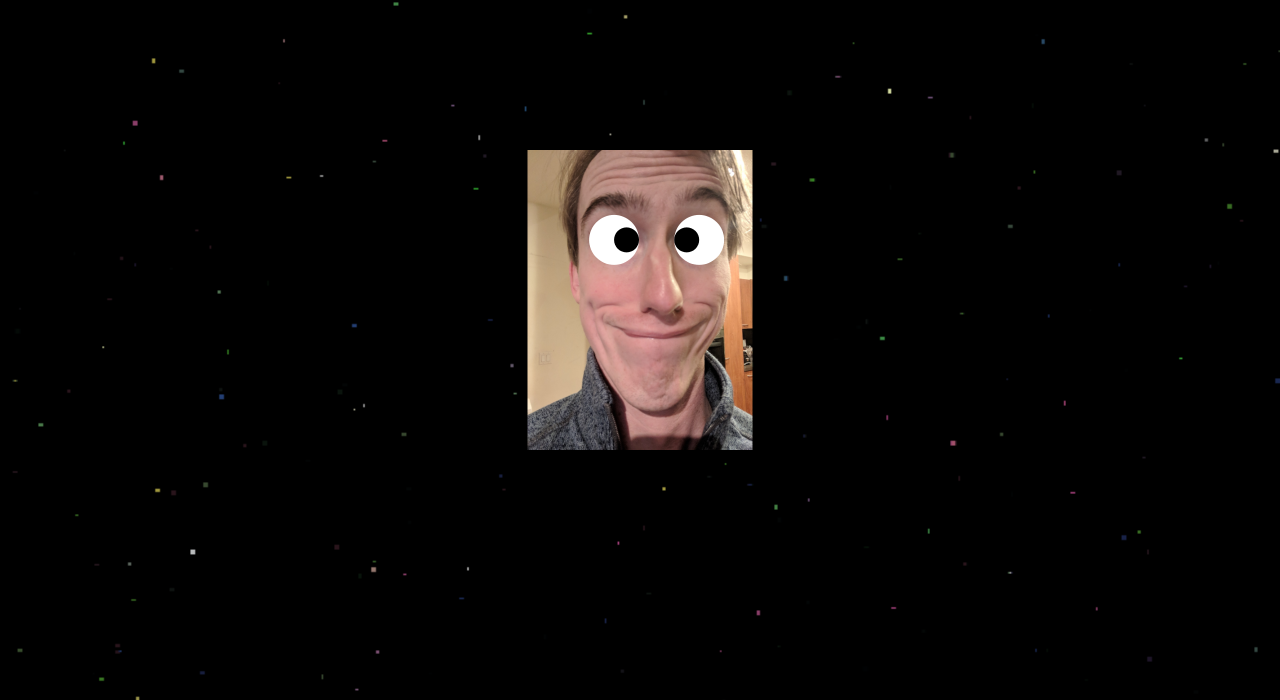
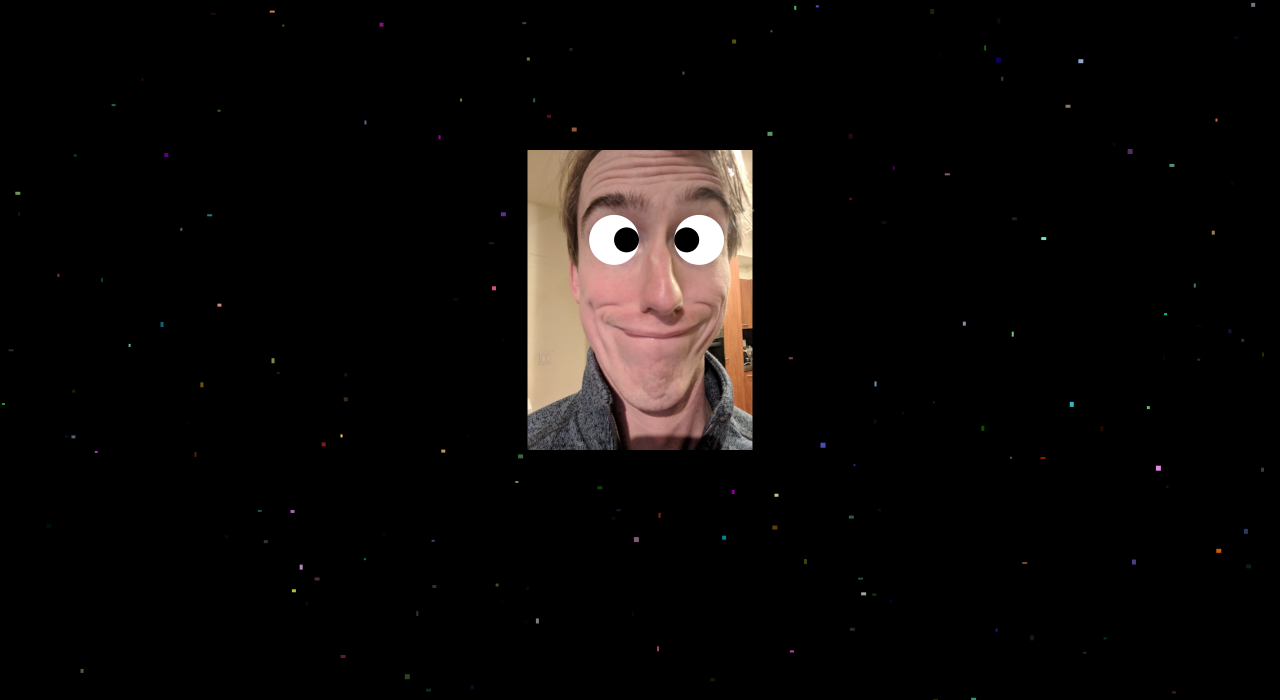
Before and after one commit to vanchagreen/therichardgreen, a website: page public/landingPage/index.html in a window 1280 px wide. Shown: the part 100-800 px from the top of the page. Drawn offline with Linux system fonts and the light colour scheme; animation ran at ten frames a second.

Commit message:
Replaced starfield gif with canvas

```diff
--- /dev/null
+++ b/public/landingPage/code.js
@@ -0,0 +1,158 @@
+function getRandomInt(min, max) {
+  min = Math.ceil(min);
+  max = Math.floor(max);
+  return Math.floor(Math.random() * (max - min + 1)) + min; //The maximum is inclusive and the minimum is inclusive
+}
+
+const canvas = document.getElementsByTagName('canvas')[0];
+const ctx = canvas.getContext('2d');
+
+const imageHeight = 300;
+const imageWidth = imageHeight / 1.335;
+
+let xImageOffset, yImageOffset, eyeRadius, pupilRadius, leftEyeX, rightEyeX, eyeY, mouseX, mouseY;
+const stars = [];
+
+function initializeCanvas() {
+  canvas.width = 2 * window.innerWidth;
+  canvas.height = 2 * window.innerHeight;
+  canvas.style.width = canvas.width / 2 + 'px';
+  canvas.style.height = canvas.height / 2 + 'px';
+  ctx.scale(2, 2);
+
+  xImageOffset = (window.innerWidth / 2) - (imageWidth / 2)
+  yImageOffset = (window.innerHeight / 2) - (imageHeight / 2)
+
+  eyeRadius = imageWidth / 9;
+  pupilRadius = eyeRadius / 2;
+  leftEyeX = xImageOffset + imageWidth / 2.6;
+  rightEyeX = xImageOffset + imageWidth / 1.31;
+  eyeY = yImageOffset + imageWidth / 2.5;
+
+  mouseX = leftEyeX + ((rightEyeX - leftEyeX) / 2);
+  mouseY = eyeY;
+
+  initializeStars();
+}
+
+function initializeStars() {
+  for(let i = 0; i < 200; i++) {
+    const opacity = Math.random();
+    stars[i] = {
+      color: [getRandomInt(0, 255), getRandomInt(0, 255), getRandomInt(0, 255)],
+      opacity,
+      opacityDir: getRandomInt(0, 1) ? -1 : 1,
+      opacitySpeed: 0.01 + getRandomInt(1, 5) / 1000,
+      height: getRandomInt(2, 5),
+      width: getRandomInt(2, 5),
+      speed: getRandomInt(1000, 5000),
+      x: (Math.random() * canvas.width / 2),
+      y: (Math.random() * canvas.height / 2),
+    }
+  }
+}
+
+function drawStars() {
+  for(const star of stars) {
+    star.x -= canvas.width / star.speed
+    star.opacity += star.opacitySpeed * star.opacityDir;
+    if (star.x < 0) star.x = canvas.width / 2;
+    if (star.opacity > 1 || star.opacity < 0.1) star.opacityDir *= -1;
+
+    ctx.fillStyle = 'rgba(' + star.color.join(',') + ',' + star.opacity + ')';
+
+    ctx.fillRect(star.x, star.y, star.width, star.height);
+  }
+}
+
+function getPupilXY(cx, cy, mx, my) {
+  const dx = mx - cx;
+  const dy = my - cy;
+  const hypotenuse = Math.sqrt((dx * dx) + (dy * dy));
+
+  if (hypotenuse < pupilRadius) {
+    return [mx, my]
+  }
+  const x = dx * (pupilRadius / hypotenuse);
+  const y = dy * (pupilRadius / hypotenuse);
+
+  return [cx + x, cy + y];
+}
+
+function drawPupils(point1, point2) {
+  ctx.fillStyle = 'black';
+  ctx.beginPath();
+  ctx.arc(point1[0], point1[1], pupilRadius, 0, 2 * Math.PI);
+  ctx.fill();
+
+  ctx.beginPath();
+  ctx.arc(point2[0], point2[1], pupilRadius, 0, 2 * Math.PI);
+  ctx.fill();
+}
+
+function drawEyes() {
+  ctx.fillStyle = 'white';
+
+  ctx.beginPath();
+  ctx.arc(leftEyeX, eyeY, eyeRadius, 0, 2 * Math.PI);
+  ctx.fill();
+
+  ctx.beginPath();
+  ctx.arc(rightEyeX, eyeY, eyeRadius, 0, 2 * Math.PI);
+  ctx.fill();
+
+  const pupilPoint1 = getPupilXY(leftEyeX, eyeY, mouseX, mouseY);
+  const pupilPoint2 = getPupilXY(rightEyeX, eyeY, mouseX, mouseY);
+
+  drawPupils(pupilPoint1, pupilPoint2);
+}
+
+function explode(mx, my) {
+  var audio = new Audio('pew.mp3');
+  audio.autoplay = 'autoplay';
+
+  const explosionImg = document.createElement('img');
+  explosionImg.src = 'explosion.gif';
+  explosionImg.style.top = my - 125 + 'px';
+  explosionImg.style.left = mx - 125 + 'px';
+  document.body.appendChild(explosionImg);
+  window.setTimeout(() => {
+    explosionImg.remove();
+  }, 1000)
+}
+
+function render() {
+  window.requestAnimationFrame(render);
+  ctx.fillStyle = 'black';
+  ctx.fillRect(0, 0, canvas.width, canvas.height);
+  drawStars();
+  ctx.drawImage(img, xImageOffset, yImageOffset, imageWidth, imageHeight);
+  canvas.style.cursor = 'auto';
+  drawEyes();
+}
+
+const img = new Image();
+img.addEventListener('load', function () {
+  initializeCanvas();
+
+  window.onmousemove = (e) => {
+    mouseX = e.clientX;
+    mouseY = e.clientY;
+  }
+
+  window.onclick = (e) => {
+    explode(e.clientX, e.clientY);
+  }
+
+  window.addEventListener('touchmove', (e) => {
+    mouseX = e.targetTouches[0].clientX;
+    mouseY = e.targetTouches[0].clientY;
+  });
+
+  window.onresize = (e) => {
+    initializeCanvas();
+  }
+
+  render();
+}, false);
+img.src = 'optimized_face.jpeg';
--- a/public/landingPage/googlyEyes.js
+++ /dev/null
@@ -1,125 +0,0 @@
-const canvas = document.getElementsByTagName('canvas')[0];
-const ctx = canvas.getContext('2d');
-
-canvas.width = 2 * window.innerWidth;
-canvas.height = 2 * window.innerHeight;
-canvas.style.width = canvas.width / 2 + 'px';
-canvas.style.height = canvas.height / 2 + 'px';
-ctx.scale(2, 2);
-
-const imageHeight = 300;
-const imageWidth = imageHeight / 1.335;
-
-const xImageOffset = (window.innerWidth / 2) - (imageWidth / 2)
-const yImageOffset = (window.innerHeight / 2) - (imageHeight / 2)
-
-const eyeRadius = imageWidth / 9;
-const pupilRadius = eyeRadius / 2;
-const leftEyeX = xImageOffset + imageWidth / 2.6;
-const rightEyeX = xImageOffset + imageWidth / 1.31;
-const eyeY = yImageOffset + imageWidth / 2.5;
-
-const img = new Image();
-img.addEventListener('load', function () {
-  ctx.drawImage(img, xImageOffset, yImageOffset, imageWidth, imageHeight);
-  window.onmousemove = (e) => {
-    window.requestAnimationFrame(() => updateEyes(e.clientX, e.clientY));
-  }
-
-  window.onclick = (e) => {
-    fireLaser(e.clientX, e.clientY);
-  }
-
-  updateEyes(leftEyeX + ((rightEyeX - leftEyeX) / 2), eyeY);
-}, false);
-img.src = 'optimized_face.jpeg';
-
-function drawWhiteCircles() {
-  ctx.fillStyle = 'white';
-
-  ctx.beginPath();
-  ctx.arc(leftEyeX, eyeY, eyeRadius, 0, 2 * Math.PI);
-  ctx.fill();
-
-  ctx.beginPath();
-  ctx.arc(rightEyeX, eyeY, eyeRadius, 0, 2 * Math.PI);
-  ctx.fill();
-}
-
-function drawPupils(point1, point2) {
-  ctx.fillStyle = 'black';
-  ctx.beginPath();
-  ctx.arc(point1[0], point1[1], pupilRadius, 0, 2 * Math.PI);
-  ctx.fill();
-
-  ctx.beginPath();
-  ctx.arc(point2[0], point2[1], pupilRadius, 0, 2 * Math.PI);
-  ctx.fill();
-}
-
-function getPupilXY(cx, cy, mx, my) {
-  const dx = mx - cx;
-  const dy = my - cy;
-  const hypotenuse = Math.sqrt((dx * dx) + (dy * dy));
-
-  if (hypotenuse < eyeRadius) {
-    canvas.style.cursor = 'none';
-  }
-
-  if (hypotenuse < pupilRadius) {
-    return [mx, my]
-  }
-  const x = dx * (pupilRadius / hypotenuse);
-  const y = dy * (pupilRadius / hypotenuse);
-
-  return [cx + x, cy + y];
-}
-
-let laserFired = false;
-
-function updateEyes(mx, my) {
-  if (laserFired) {
-    ctx.clearRect(0, 0, canvas.width, canvas.height);
-    ctx.drawImage(img, xImageOffset, yImageOffset, imageWidth, imageHeight);
-    laserFired = false;
-  }
-  canvas.style.cursor = 'auto';
-  const newPoint1 = getPupilXY(leftEyeX, eyeY, mx, my);
-  const newPoint2 = getPupilXY(rightEyeX, eyeY, mx, my);
-  drawWhiteCircles();
-  drawPupils(newPoint1, newPoint2);
-}
-
-function drawLaser(cx, cy, mx, my) {
-  ctx.beginPath();
-  const XY = getPupilXY(cx, cy, mx, my);
-  ctx.moveTo(XY[0], XY[1]);
-  ctx.lineTo(mx, my);
-  ctx.stroke();
-}
-
-function fireLaser(mx, my) {
-  var audio = new Audio('pew.mp3');
-  audio.autoplay = 'autoplay';
-
-  updateEyes(mx, my);
-
-  ctx.strokeStyle = 'red';
-  ctx.lineWidth = 3;
-
-  drawLaser(leftEyeX, eyeY, mx, my);
-  drawLaser(rightEyeX, eyeY, mx, my);
-
-  const explosionImg = document.createElement('img');
-  explosionImg.src = 'explosion.gif';
-  explosionImg.style.top = my - 125 + 'px';
-  explosionImg.style.left = mx - 125 + 'px';
-  document.body.appendChild(explosionImg);
-  window.setTimeout(() => {
-    explosionImg.remove();
-  }, 1000)
-
-
-  ctx.lineWidth = 1;
-  laserFired = true;
-}
--- a/public/landingPage/index.html
+++ b/public/landingPage/index.html
@@ -6,11 +6,13 @@
     <link href="styles.css" rel="stylesheet" type="text/css">
   </head>
   <body>
-    <canvas></canvas>
-    <div class='blurb'>
-      <h1>Richard Green</h3>
-      <h3>This is a website</h3>
+    <div class='wrap'>
+        <canvas></canvas>
+        <div class='blurb'>
+          <h1>Richard Green</h3>
+          <h3>This is a website</h3>
+        </div>
     </div>
   </body>
-  <script src="googlyEyes.js"></script>
+  <script src="code.js"></script>
 </html>
--- a/public/landingPage/styles.css
+++ b/public/landingPage/styles.css
@@ -1,14 +1,22 @@
-* {
-  cursor: crosshair !important;
+body {
+  height: 100vh;
+  margin: 0;
+  width: 100vw;
+  position: fixed;
 }
 
-body {
-  margin: 0;
+.wrap {
+  position: relative;
+  width: 100vw;
+  height: 100vh;
 }
 
 canvas {
+  position: absolute;
   pointer-events: none;
-  position: fixed;
+  top: 0;
+  left: 0;
+  z-index: 0;
 }
 
 img {
@@ -17,19 +25,9 @@ img {
   width: 250px;
 }
 
-body {
-  background: center/cover white url(starfield.gif);
-  cursor: none;
-  height: 100vh;
-  opacity: 50;
-  position: fixed;
-  width: 100vw;
-}
-
 .blurb {
   color: white;
-  margin-left: 15px;
-  margin-top: 15px;
+  position: absolute;
 }
 
 .blurb h1 {
```
Also changed, not shown: public/landingPage/starfield.gif (deleted), 1 other file.
